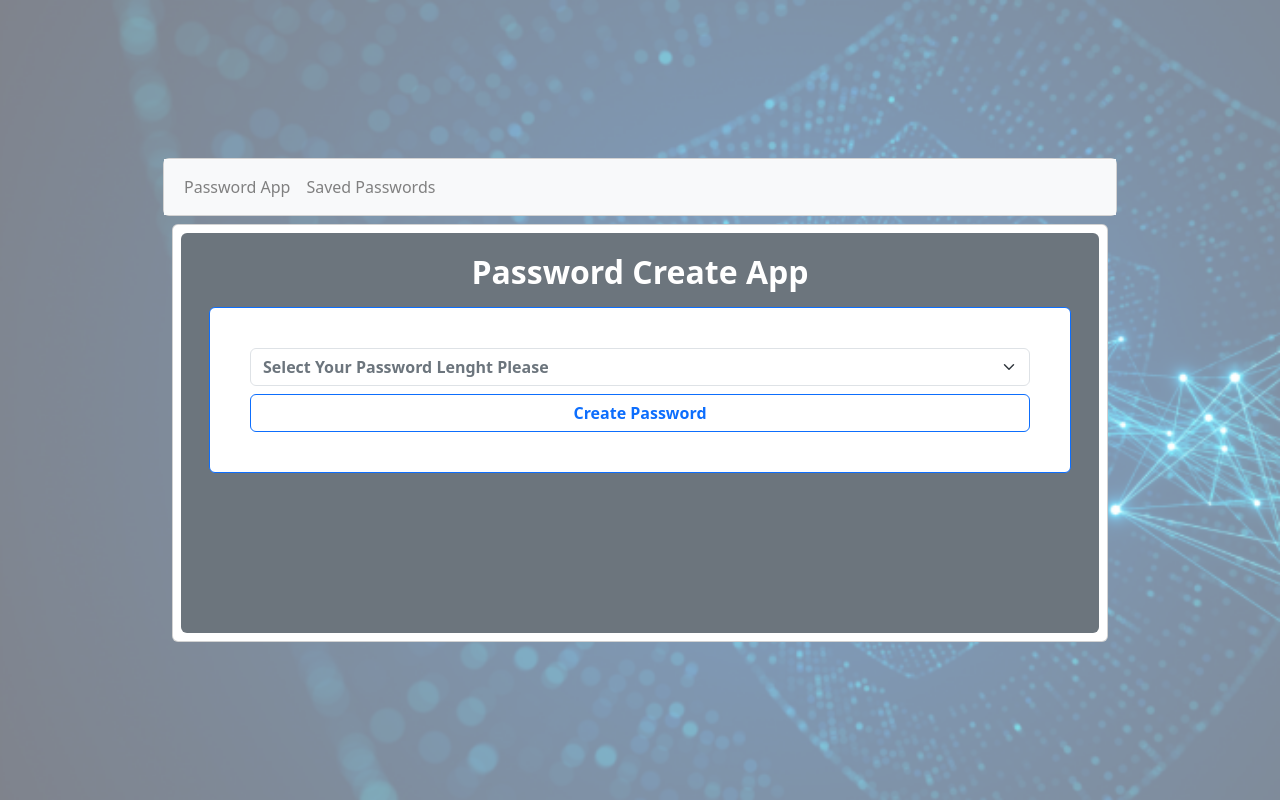
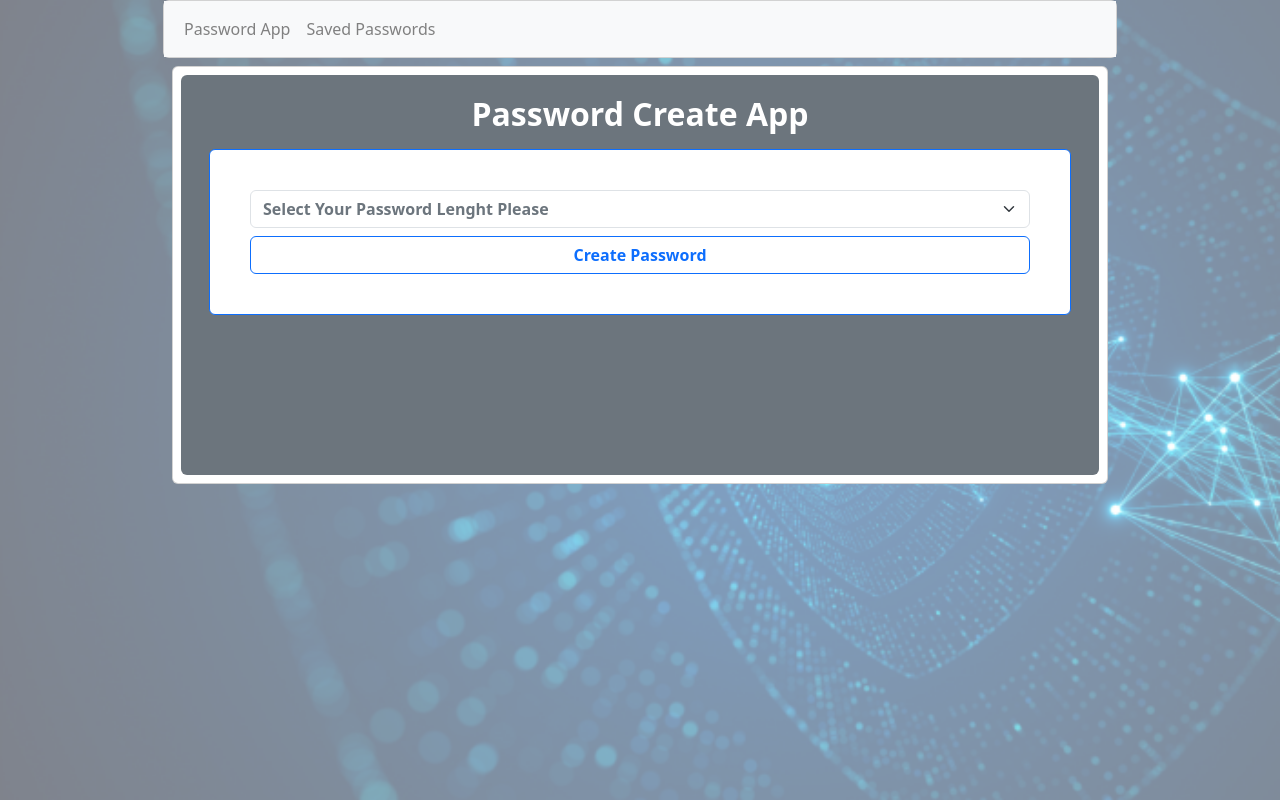
Before and after one commit to mertugrulfrontenddev/random-password, a React (Create React App) app: page / in a window 1280 px wide. Built offline with nearby package versions, Linux system fonts and the light colour scheme.

Commit message:
body-top

```diff
--- a/src/App.css
+++ b/src/App.css
@@ -2,10 +2,6 @@ body {
   position: relative;
   margin: 0;
   min-height: 100vh;
-  display: flex;
-  flex-direction: column;
-
-  justify-content: center;
 }
 
 body:before {
```
